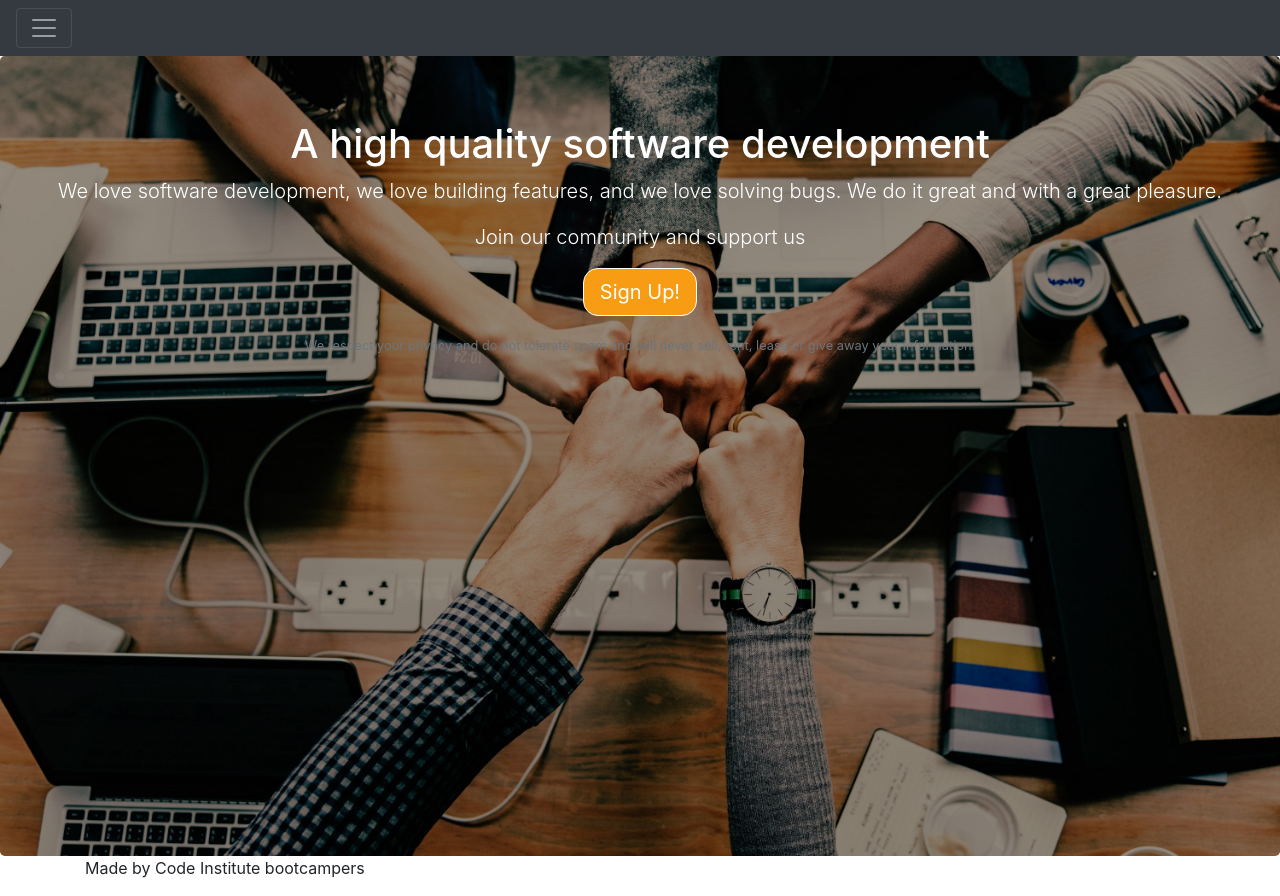
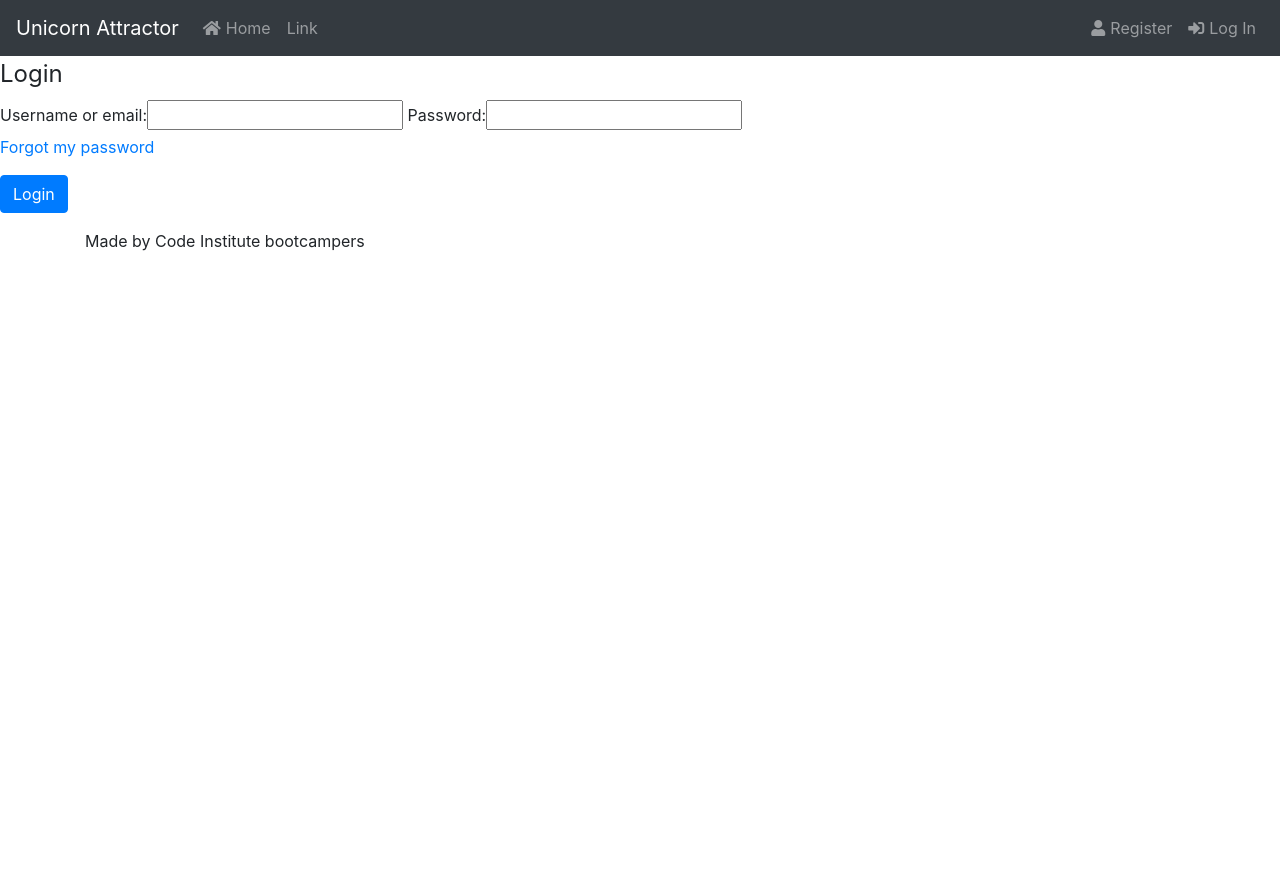
Before and after one commit to krivanpeter/the-issue-tracker, a Django app: page /accounts/login/ in a window 1280 px wide. After the commit the page ends 251 px from the top, so only its background shows below. Run offline with Django 3.2, Linux system fonts and the light colour scheme; some libraries are stand-ins or nearby versions.

Commit message:
register, login page linked to index.html

```diff
--- a/accounts/templates/index.html
+++ b/accounts/templates/index.html
@@ -1,9 +1,9 @@
 {% extends 'base.html' %} {% block content %}
 <section class="callout jumbotron text-center white-text welcome-page-bg">
-    <h1>A high quality software development</h1>
-    <p class="lead">We love software development, we love building features, and we love solving bugs. We do it great and with a great pleasure.</p>
-    <p class="lead">Join our community and support us</p>
-    <p><a class="btn btn-lg btn-sign-up" href="#" role="button" href="/accounts/register/">Sign Up!</a></p>
-    <p class="text-muted"><small>We respect your privacy and do not tolerate spam and will never sell, rent, lease or give away your information.</small></p>
+    <h1><strong>A high quality software development</strong></h1>
+    <p class="lead"><b>We love software development, we love building features, and we love solving bugs. We do it great and with a great pleasure.</b></p>
+    <p class="lead"><b>Join our community and support us</b></p>
+    <p><a class="btn btn-primary btn-lg btn-sign-up" href="#" role="button" href="/accounts/register/">Sign Up!</a></p>
+    <p class="text-muted"><small class="white-text">We respect your privacy and do not tolerate spam and will never sell, rent, lease or give away your information.</small></p>
 </section>
 {% endblock %}
--- a/accounts/urls.py
+++ b/accounts/urls.py
@@ -3,7 +3,6 @@ from . import urls_reset
 from .views import index, register, profile, logout, login
 
 urlpatterns = [
-    url(r'^', index, name='register'),
     url(r'^register/$', register, name='register'),
     url(r'^profile/$', profile, name='profile'),
     url(r'^logout/$', logout, name='logout'),
--- a/attractor/settings.py
+++ b/attractor/settings.py
@@ -56,7 +56,7 @@ ROOT_URLCONF = 'attractor.urls'
 TEMPLATES = [
     {
         'BACKEND': 'django.template.backends.django.DjangoTemplates',
-        'DIRS': [(os.path.join(BASE_DIR, 'templates')),],
+        'DIRS': [os.path.join(BASE_DIR, 'templates')],
         'APP_DIRS': True,
         'OPTIONS': {
             'context_processors': [
--- a/attractor/urls.py
+++ b/attractor/urls.py
@@ -15,9 +15,12 @@ Including another URLconf
 """
 from django.conf.urls import url, include
 from django.contrib import admin
+from accounts.views import index
 from accounts import urls as urls_accounts
+from django.views import static
 
 urlpatterns = [
+    url(r'^$', index, name='index'),
     url(r'^admin/', admin.site.urls),
-    url(r'^', include(urls_accounts)),
+    url(r'^accounts/', include(urls_accounts)),
 ]
--- a/static/css/custom.css
+++ b/static/css/custom.css
@@ -5,6 +5,7 @@
     -o-background-size: cover;
     background-size: cover;
     margin: 0;
+    border-radius: 0;
 }
 
 .jumbotron {
@@ -18,6 +19,15 @@
 .btn-sign-up{
     color: white;
     border-color: white;
-    background-color: #F89C14;
-    border-radius: 15px;
+    background-color: #ED6214;
 }
+
+.btn-sign-up:hover{
+    color: white;
+    border-color: white;
+    background-color: #BE4E10;
+}
+
+.fas{
+    margin-right: 5px;
+}
--- a/templates/base.html
+++ b/templates/base.html
@@ -6,30 +6,46 @@
     <meta charset="UTF-8">
     <meta name="viewport" content="width=device-width, initial-scale=1.0">
     <meta http-equiv="X-UA-Compatible" content="ie=edge">
-    <title>AuthenticateMe</title>
+    <title>Unicorn Attractor</title>
     <link rel="stylesheet" href="https://stackpath.bootstrapcdn.com/bootstrap/4.3.1/css/bootstrap.min.css" integrity="sha384-ggOyR0iXCbMQv3Xipma34MD+dH/1fQ784/j6cY/iJTQUOhcWr7x9JvoRxT2MZw1T" crossorigin="anonymous">
+    <link rel="stylesheet" href="https://use.fontawesome.com/releases/v5.8.1/css/all.css" integrity="sha384-50oBUHEmvpQ+1lW4y57PTFmhCaXp0ML5d60M1M7uH2+nqUivzIebhndOJK28anvf" crossorigin="anonymous">
     <link rel="stylesheet" href="{% static 'css/custom.css' %}">
 </head>
 
 <body>
-    <nav class="navbar navbar-dark bg-dark">
-        <button class="navbar-toggler" type="button" data-toggle="collapse" data-target="#navbarToggler" aria-controls="navbarToggler" aria-expanded="false" aria-label="Toggle navigation">
-            <span class="navbar-toggler-icon"></span>
-         </button>
-        <div class="collapse navbar-collapse" id="navbarToggler">
-            <a class="navbar-brand" href="#">Unicorn Attractor</a>
-            <ul class="nav navbar-nav navbar-right">
+    <nav class="navbar navbar-expand-md navbar-dark bg-dark">
+        <a class="navbar-brand" href="{% url 'index' %}">Unicorn Attractor</a>
+        <button class="navbar-toggler" type="button" data-toggle="collapse" data-target="#navbarTogglerDemo02" aria-controls="navbarTogglerDemo02" aria-expanded="false" aria-label="Toggle navigation">
+    <span class="navbar-toggler-icon"></span>
+  </button>
+        <div class="collapse navbar-collapse" id="navbarTogglerDemo02">
+            <ul class="navbar-nav mr-auto mt-2 mt-lg-0">
+                <li class="nav-item">
+                    <a class="nav-link" href="{% url 'index' %}"><i class="fas fa-home"></i>Home</a>
+                </li>
+                <li class="nav-item">
+                    <a class="nav-link" href="#">Link</a>
+                </li>
+            </ul>
+            <ul class="navbar-nav navbar-right">
                 {% if user.is_authenticated %}
-                <li><a href="{% url 'profile' %}">Profile</a></li>
-                <li><a href="{% url 'logout' %}">Log Out</a></li>
+                <li class="nav-item">
+                    <a class="nav-link" href="{% url 'profile' %}">Profile</a>
+                </li>
+                <li class="nav-item">
+                    <a class="nav-link" href="{% url 'logout' %}">Log Out</a>
+                </li>
                 {% else %}
-                <li><a href="{% url 'register' %}">Register</a></li>
-                <li><a href="{% url 'login' %}">Log In</a></li>
+                <li class="nav-item">
+                    <a class="nav-link" href="{% url 'register' %}"><i class="fas fa-user"></i>Register</a>
+                </li>
+                <li class="nav-item">
+                    <a class="nav-link" href="{% url 'login' %}"><i class="fas fa-sign-in-alt"></i>Log In</a>
+                </li>
                 {% endif %}
             </ul>
         </div>
     </nav>
-
     {% if messages %}
     <div class="alert alert-success">
         <div class="messages">
@@ -37,6 +53,8 @@
         </div>
     </div>
     {% endif %} {% block content %} {% endblock %}
+    {% block footer %}
+    {% endblock %}
     <footer>
         <div class="container">
             <p>Made by Code Institute bootcampers</p>
```
Also changed, not shown: static/img/open_bump.jpg.
